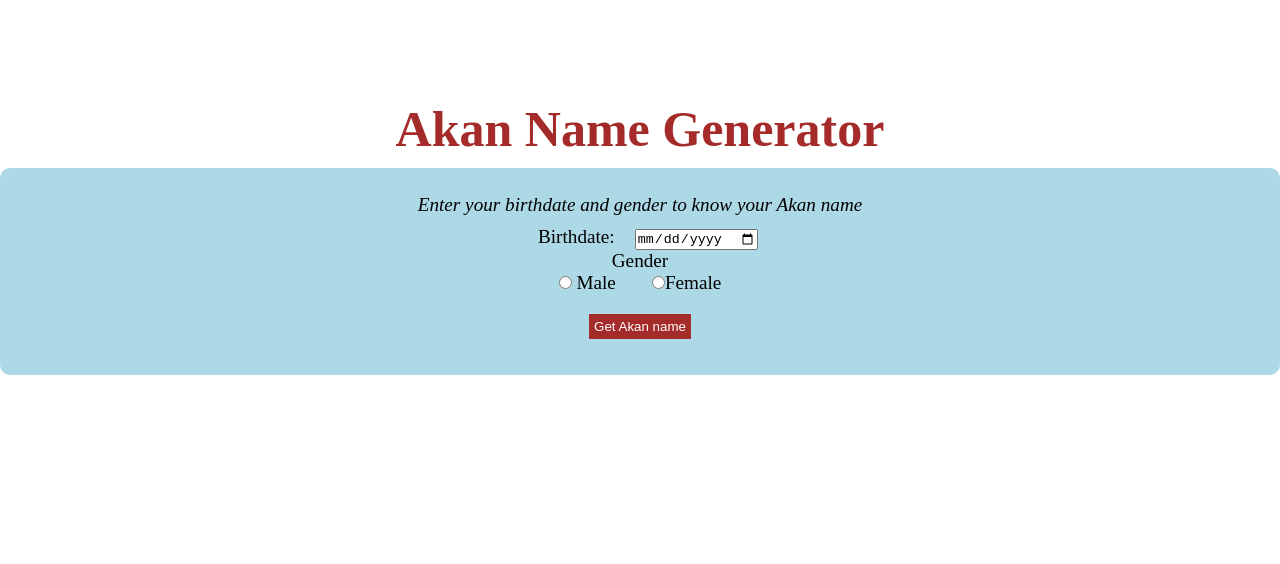
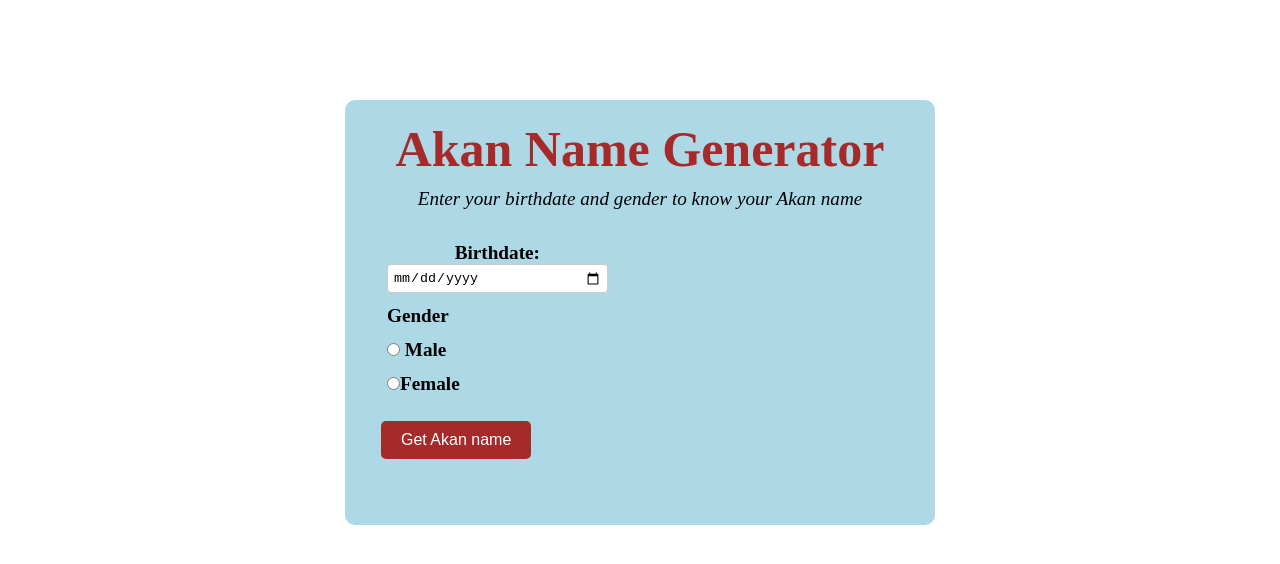
Before and after one commit to IreneMurage/akan-name-generator, a plain HTML site: page index.html in a window 1280 px wide. Drawn offline with Linux system fonts and the light colour scheme.

Commit message:
add styles

```diff
--- a/index.html
+++ b/index.html
@@ -7,21 +7,26 @@
 </head>
 
 <body>
-    <h1 id="head1">Akan Name Generator</h1>
     <div id="entry">
+        <h1 id="head1">Akan Name Generator</h1>
         <p id="para">Enter your birthdate and gender to know your Akan name</p>
         <form id="akan">
-            <div>
+            <div class="label">
                 <label for="birthdate">Birthdate:</label>
                 <input type="date" id="birthdate" name="birthdate">
             </div>
 
 
-            <div>
+            <div class="label">
                 <label for="gender">Gender</label><br>
-                <label> <input type="radio" name="gender" value="Male"> Male</label>
+            </div>
+            <div class="label">
+                <label> <input type="radio" name="gender" value="Male"> Male</label> <br>
+            </div>
+            <div class="label">
                 <label> <input type="radio" name="gender" value="Female">Female</label>
             </div>
+
 
 
             <div id="sub">
@@ -36,4 +41,5 @@
     </div>
     <script src="./src/script.js"></script>
 </body>
+
 </html>
--- a/styles/styles.css
+++ b/styles/styles.css
@@ -1,63 +1,82 @@
 *{
     margin: 0;
     padding: 0;
+
 }
 
-#entry{
+#entry {
     text-align: center;
-    padding: 0;
-    margin: 0;
-    padding: 16px;
+    margin: 100px auto; /* Combined all margin-tops */
+    padding: 20px;
     background-color: lightblue;
     border-radius: 10px;
-    margin-top: 10px;
+    max-width: 550px;
+}
 
-}
-h1{
+h1 {
     color: brown;
     font-size: 50px;
-    text-align: center;
-    margin-top: 100px;
-    margin-bottom: 0px;
+    margin: 0; /* Combined margin-top and margin-bottom */
 }
-#para{
+
+#para {
     font-size: larger;
     font-style: italic;
-    margin-top: 10px;
-    margin-bottom: 10px;
+    margin: 10px 0;
+}
 
-}
-form{
+form {
     display: flex;
     flex-direction: column;
-    align-items: center;
+    align-items: flex-start;
+    margin-top: 2px;
+}
 
+label {
+    font-weight: bold; /* Fixed from 'font-weight: 30px' */
+    font-size: larger;
+    padding: 8px 0; /* Reduced padding for better spacing */
 }
-label{
-    font-weight: 30px;
-    font-size: larger;
-    padding: 16px;
-}
-#date{
+
+input[type="date"] {
     padding: 5px;
     width: 100%;
+    box-sizing: border-box;
+    border-radius: 4px;
+    border: 1px solid #ccc;
 }
-#gender{
-    margin-right: 5px;
 
+#gender {
+    margin: 30px 0;
 }
-button{
-    padding: 5px;
+
+button {
+    padding: 10px 20px;
     background-color: brown;
     color: white;
     border: none;
-    margin-top: 20px;
-    margin-bottom: 20px;
+    border-radius: 5px;
+    margin: 20px 0;
     cursor: pointer;
+    font-size: 1rem;
 }
-#results{
-    margin-top: 0px;
+
+button:hover {
+    background-color: #8b0000;
+}
+
+#results {
+    margin-top: 10px;
     font-size: 25px;
     font-weight: bold;
     color: red;
 }
+
+#akan {
+    padding: 16px;
+    width: 100%;
+
+}
+.label{
+    padding: 6px;
+}
```
